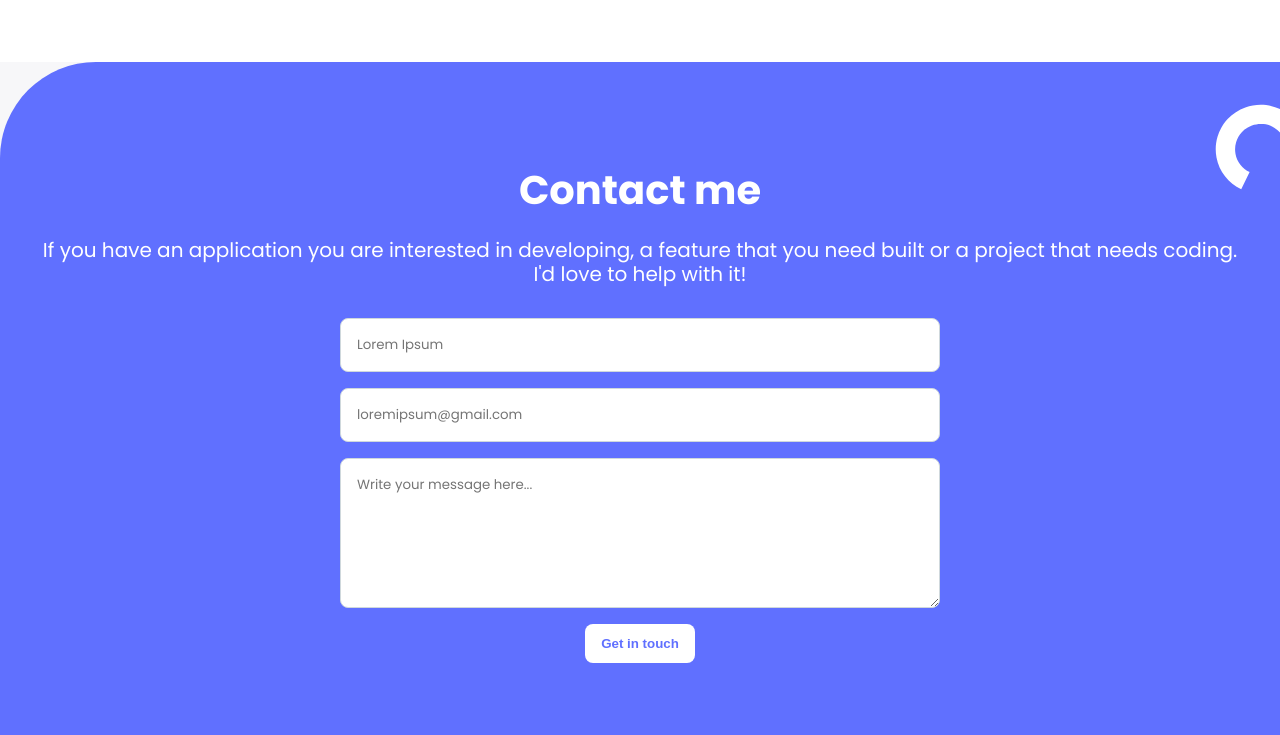
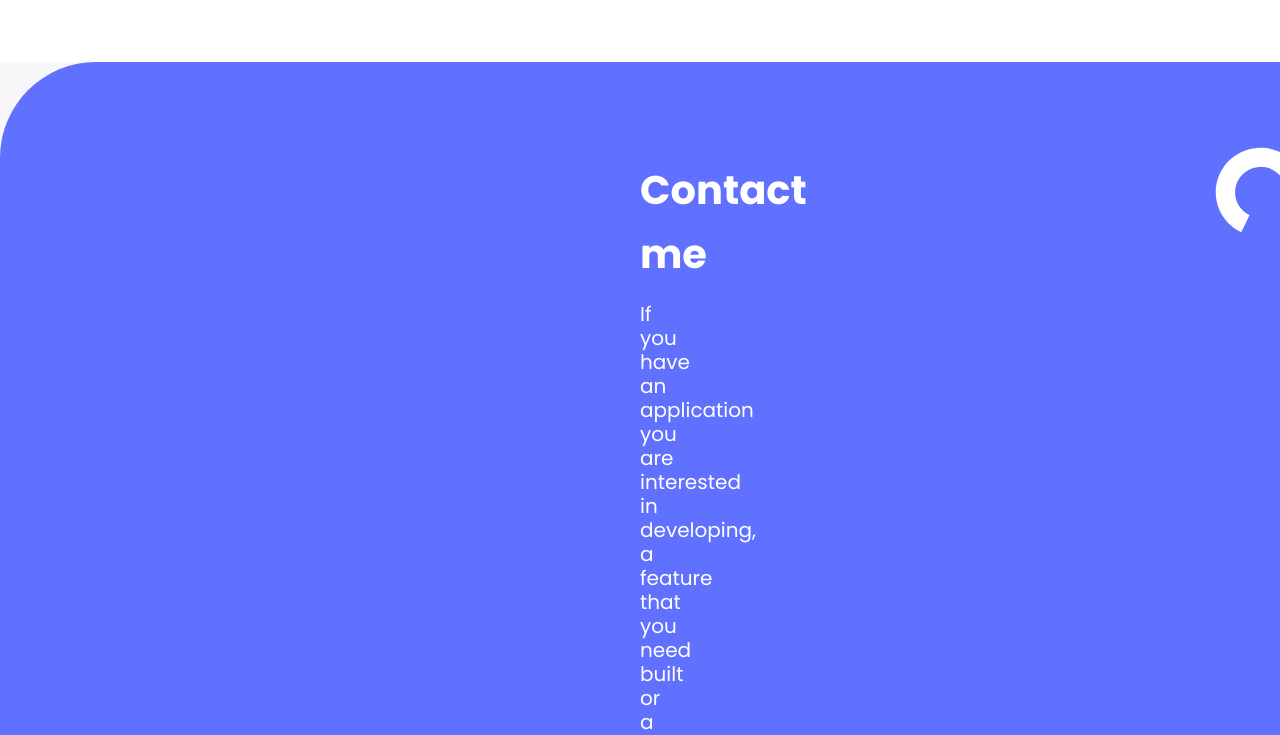
Before and after one commit to SAADSULEMAN053/My_Portfolio_Web_Tech, a website: page index.html in a window 1280 px wide. Shown: the part 3682-4417 px from the top of the page. Drawn offline with Linux system fonts and the light colour scheme.

Commit message:
Update styles.css

```diff
--- a/styles.css
+++ b/styles.css
@@ -488,7 +488,7 @@ p {
 
 @media (width >= 768px) {
     .contact {
-        padding: 6rem 2rem;
+        padding: 6rem 40rem;
     }
 
     .contact-form {
```
